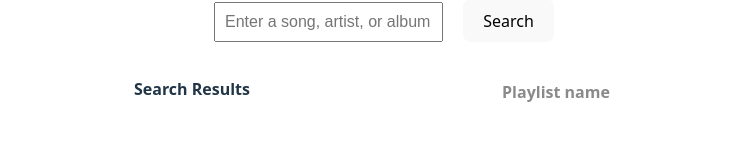
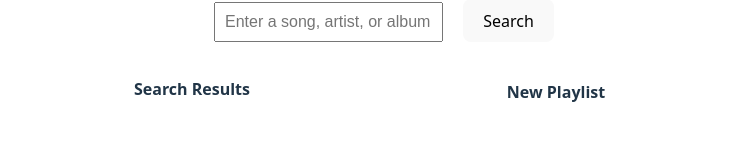
Before and after one commit to ArekKrak/jamming, a React (Vite) app: page / in a window 1280 px wide. Shown: the part 197-341 px from the top of the page, without its empty margins (266-1013 px from the left). Built offline with nearby package versions, Linux system fonts and the light colour scheme.

Commit message:
add a friendlier initializer for a new playlist

```diff
--- a/src/components/App/App.jsx
+++ b/src/components/App/App.jsx
@@ -53,7 +53,7 @@ export default function App() {
   const [searchResults, setSearchResults] = useState(mockTracks);
   const [playlistTracks, setPlaylistTracks] = useState(mockPlaylistTracks);
   /* Use state to store playlist name */
-  const [playlistName, setPlaylistName] = useState("");
+  const [playlistName, setPlaylistName] = useState("New Playlist");
 
   function addTrack(track) {
     /* Check if the track is already in the playlist and add a new one to the playlist */
```
